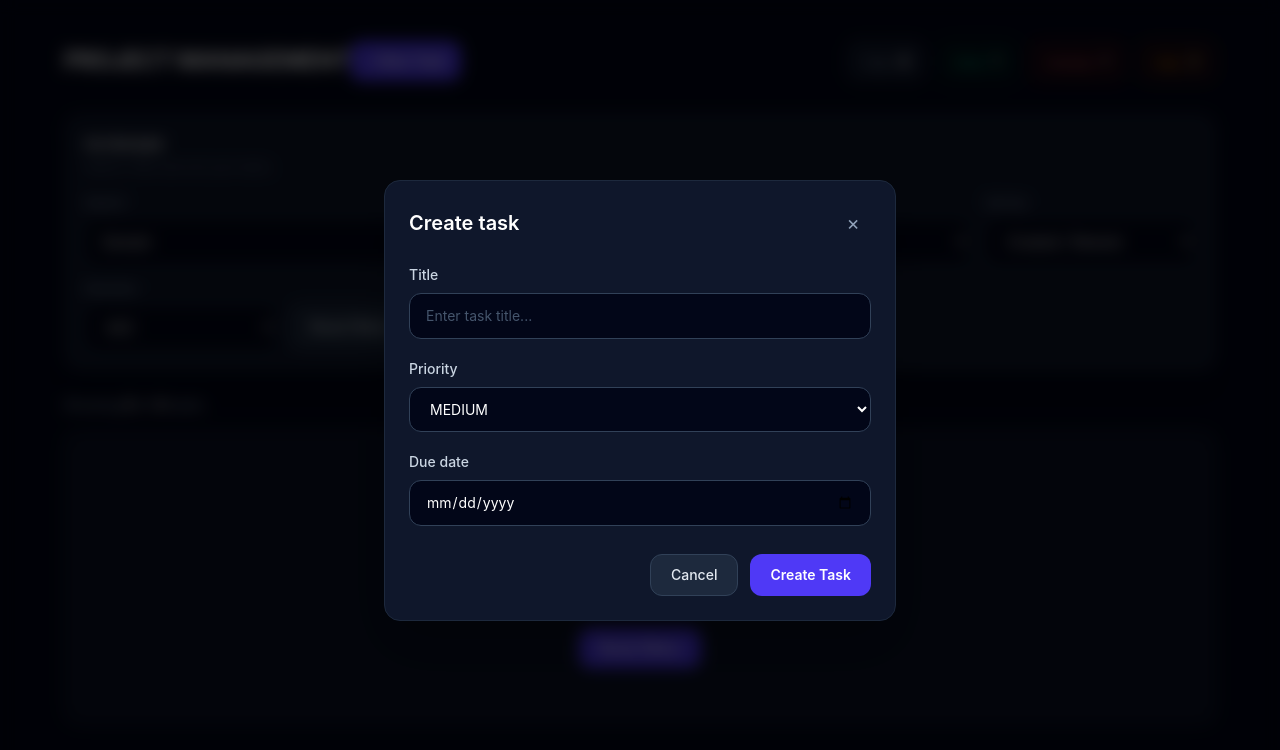
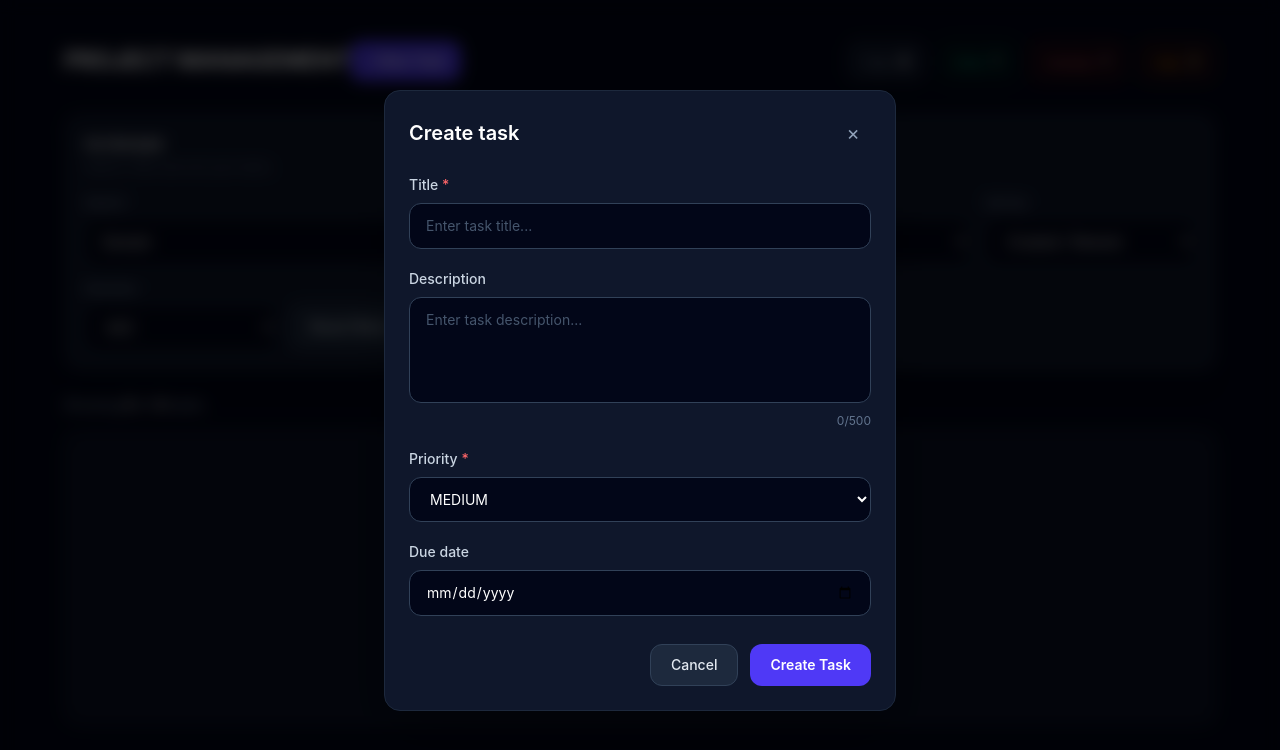
Before and after one commit to BuiDucDuy06/TaskBoard, a React (Vite) app in the folder taskboardv0.1/: page / in a window 1280 px wide. Both pictures are taken after typing "Sample" into the empty fields and a click on the button "+ New Task". Shown: the top 750 px of the page. Built offline with nearby package versions, Linux system fonts and the light colour scheme.

Commit message:
implement: Improve the Create/Edit forms with clear validation

```diff
--- a/taskboardv0.1/src/components/TaskBoardPage.tsx
+++ b/taskboardv0.1/src/components/TaskBoardPage.tsx
@@ -6,10 +6,11 @@ import type {
   TaskStatus,
   SortBy,
   SortDirection,
+  CreateTaskInput,
+  UpdateTaskInput,
 } from "../types";
 
 import { filterTasks } from "../utils/TaskFilters";
-
 import { BoardHeader } from "./BoardHeader";
 import { BoardSummary } from "./BoardSummary";
 import { EmptyState } from "./EmptyState";
@@ -114,35 +115,32 @@ export function TaskBoardPage() {
     setEditingTaskId(null);
   };
 
-  const addTask = (title: string, priority: TaskPriority, dueDate?: string) => {
+  const addTask = (values: CreateTaskInput) => {
     setTasks((prevTasks) => [
       ...prevTasks,
       {
         id: Date.now(),
-        title,
+        title: values.title,
+        description: values.description,
         status: "TODO",
-        priority,
-        dueDate,
+        priority: values.priority,
+        dueDate: values.dueDate,
       },
     ]);
 
     closeModal();
   };
 
-  const editTask = (
-    id: number,
-    title: string,
-    priority: TaskPriority,
-    dueDate?: string,
-  ) => {
+  const editTask = (id: number, values: UpdateTaskInput) => {
     setTasks((prevTasks) =>
       prevTasks.map((task) =>
         task.id === id
           ? {
               ...task,
-              title,
-              priority,
-              dueDate,
+              title: values.title,
+              description: values.description,
+              priority: values.priority,
+              dueDate: values.dueDate,
             }
           : task,
       ),
@@ -181,19 +179,14 @@ export function TaskBoardPage() {
       ? undefined
       : tasks.find((task) => task.id === editingTaskId);
 
-  const handleFormSubmit = (values: {
-    title: string;
-    priority: TaskPriority;
-    dueDate?: string;
-  }) => {
+  const handleFormSubmit = (values: CreateTaskInput) => {
     if (modalMode === "create") {
-      addTask(values.title, values.priority, values.dueDate);
-
+      addTask(values);
       return;
     }
 
     if (modalMode === "edit" && editingTaskId !== null) {
-      editTask(editingTaskId, values.title, values.priority, values.dueDate);
+      editTask(editingTaskId, values);
     }
   };
 
--- a/taskboardv0.1/src/components/TaskForm.tsx
+++ b/taskboardv0.1/src/components/TaskForm.tsx
@@ -1,12 +1,8 @@
 import { useEffect, useState } from "react";
+import type { CreateTaskInput, TaskPriority } from "../types";
+import { validateTaskInput, type TaskFormErrors} from "../utils/taskValidation";
 
-import type { TaskPriority } from "../types";
-
-type TaskFormValues = {
-  title: string;
-  priority: TaskPriority;
-  dueDate?: string;
-};
+type TaskFormValues = CreateTaskInput;
 
 type TaskFormProps = {
   mode: "create" | "edit";
@@ -22,6 +18,7 @@ type TaskFormProps = {
 
 const defaultValues: TaskFormValues = {
   title: "",
+  description: "",
   priority: "MEDIUM",
   dueDate: "",
 };
@@ -33,37 +30,47 @@ export function TaskForm({
   onCancel,
   isSubmitting = false,
 }: TaskFormProps) {
-  const [title, setTitle] = useState("");
+  const [formValues, setFormValues] = useState<TaskFormValues>(defaultValues);
 
-  const [priority, setPriority] = useState<TaskPriority>("MEDIUM");
-
-  const [dueDate, setDueDate] = useState("");
-
-  const [error, setError] = useState("");
+  const [errors, setErrors] = useState<TaskFormErrors>({});
 
   useEffect(() => {
-    const values = initialValues ?? defaultValues;
+    setFormValues(initialValues ?? defaultValues);
 
-    setTitle(values.title);
-    setPriority(values.priority);
-    setDueDate(values.dueDate ?? "");
-    setError("");
+    setErrors({});
   }, [initialValues]);
+
+  const updateField = <K extends keyof TaskFormValues>(
+    field: K,
+    value: TaskFormValues[K],
+  ) => {
+    setFormValues((prev) => ({
+      ...prev,
+      [field]: value,
+    }));
+
+    setErrors((prev) => ({
+      ...prev,
+      [field]: undefined,
+    }));
+  };
 
   const handleSubmit = (event: React.FormEvent<HTMLFormElement>) => {
     event.preventDefault();
 
-    const trimmedTitle = title.trim();
+    const validationErrors = validateTaskInput(formValues);
 
-    if (!trimmedTitle) {
-      setError("Task title không được để trống.");
+    setErrors(validationErrors);
+
+    if (Object.keys(validationErrors).length > 0) {
       return;
     }
 
     onSubmit({
-      title: trimmedTitle,
-      priority,
-      dueDate: dueDate || undefined,
+      title: formValues.title.trim(),
+      description: formValues.description?.trim() || undefined,
+      priority: formValues.priority,
+      dueDate: formValues.dueDate || undefined,
     });
   };
 
@@ -76,42 +83,85 @@ export function TaskForm({
           htmlFor="task-title"
           className="mb-2 block text-sm font-medium text-slate-300"
         >
-          Title
+          Title <span className="text-red-400">*</span>
         </label>
 
         <input
           id="task-title"
           type="text"
-          value={title}
-          onChange={(event) => {
-            setTitle(event.target.value);
-
-            if (error) {
-              setError("");
-            }
-          }}
+          value={formValues.title}
+          onChange={(event) => updateField("title", event.target.value)}
           placeholder="Enter task title..."
           disabled={isSubmitting}
-          className="w-full rounded-xl border border-slate-700 bg-slate-950 px-4 py-3 text-sm text-white placeholder:text-slate-600 outline-none transition focus:border-indigo-500 focus:ring-2 focus:ring-indigo-500/20 disabled:opacity-50"
+          maxLength={100}
+          className={`w-full rounded-xl border bg-slate-950 px-4 py-3 text-sm text-white outline-none transition placeholder:text-slate-600 disabled:opacity-50 ${
+            errors.title
+              ? "border-red-500 focus:ring-2 focus:ring-red-500/20"
+              : "border-slate-700 focus:border-indigo-500 focus:ring-2 focus:ring-indigo-500/20"
+          }`}
         />
 
-        {error && <p className="mt-2 text-sm text-red-400">{error}</p>}
+        {errors.title && (
+          <p className="mt-2 text-sm text-red-400">{errors.title}</p>
+        )}
       </div>
 
+      <div>
+        <label
+          htmlFor="task-description"
+          className="mb-2 block text-sm font-medium text-slate-300"
+        >
+          Description
+        </label>
+
+        <textarea
+          id="task-description"
+          value={formValues.description ?? ""}
+          onChange={(event) => updateField("description", event.target.value)}
+          placeholder="Enter task description..."
+          disabled={isSubmitting}
+          maxLength={500}
+          rows={4}
+          className={`w-full resize-none rounded-xl border bg-slate-950 px-4 py-3 text-sm text-white outline-none transition placeholder:text-slate-600 disabled:opacity-50 ${
+            errors.description
+              ? "border-red-500 focus:ring-2 focus:ring-red-500/20"
+              : "border-slate-700 focus:border-indigo-500 focus:ring-2 focus:ring-indigo-500/20"
+          }`}
+        />
+
+        <div className="mt-1 flex justify-between">
+          {errors.description ? (
+            <p className="text-sm text-red-400">{errors.description}</p>
+          ) : (
+            <span />
+          )}
+
+          <span className="text-xs text-slate-500">
+            {(formValues.description ?? "").length}
+            /500
+          </span>
+        </div>
+      </div>
       <div>
         <label
           htmlFor="task-priority"
           className="mb-2 block text-sm font-medium text-slate-300"
         >
-          Priority
+          Priority <span className="text-red-400">*</span>
         </label>
 
         <select
           id="task-priority"
-          value={priority}
-          onChange={(event) => setPriority(event.target.value as TaskPriority)}
+          value={formValues.priority}
+          onChange={(event) =>
+            updateField("priority", event.target.value as TaskPriority)
+          }
           disabled={isSubmitting}
-          className="w-full rounded-xl border border-slate-700 bg-slate-950 px-4 py-3 text-sm text-white outline-none focus:border-indigo-500 disabled:opacity-50"
+          className={`w-full rounded-xl border bg-slate-950 px-4 py-3 text-sm text-white outline-none disabled:opacity-50 ${
+            errors.priority
+              ? "border-red-500"
+              : "border-slate-700 focus:border-indigo-500"
+          }`}
         >
           <option value="LOW">LOW</option>
 
@@ -119,8 +169,11 @@ export function TaskForm({
 
           <option value="HIGH">HIGH</option>
         </select>
+
+        {errors.priority && (
+          <p className="mt-2 text-sm text-red-400">{errors.priority}</p>
+        )}
       </div>
-
       <div>
         <label
           htmlFor="task-due-date"
@@ -132,13 +185,20 @@ export function TaskForm({
         <input
           id="task-due-date"
           type="date"
-          value={dueDate}
-          onChange={(event) => setDueDate(event.target.value)}
+          value={formValues.dueDate ?? ""}
+          onChange={(event) => updateField("dueDate", event.target.value)}
           disabled={isSubmitting}
-          className="w-full rounded-xl border border-slate-700 bg-slate-950 px-4 py-3 text-sm text-white outline-none focus:border-indigo-500 disabled:opacity-50"
+          className={`w-full rounded-xl border bg-slate-950 px-4 py-3 text-sm text-white outline-none disabled:opacity-50 ${
+            errors.dueDate
+              ? "border-red-500"
+              : "border-slate-700 focus:border-indigo-500"
+          }`}
         />
+
+        {errors.dueDate && (
+          <p className="mt-2 text-sm text-red-400">{errors.dueDate}</p>
+        )}
       </div>
-
       <div className="flex justify-end gap-3 pt-2">
         <button
           type="button"
--- /dev/null
+++ b/taskboardv0.1/src/utils/taskValidation.ts
@@ -0,0 +1,79 @@
+import type {
+  CreateTaskInput,
+  TaskPriority,
+} from "../types";
+
+export type TaskFormErrors = {
+  title?: string;
+  description?: string;
+  priority?: string;
+  dueDate?: string;
+};
+
+const MAX_TITLE_LENGTH = 100;
+const MAX_DESCRIPTION_LENGTH = 500;
+
+const validPriorities: TaskPriority[] = [
+  "LOW",
+  "MEDIUM",
+  "HIGH",
+];
+
+export function validateTaskInput(
+  input: CreateTaskInput,
+): TaskFormErrors {
+  const errors: TaskFormErrors = {};
+
+  const title = input.title.trim();
+
+  const description =
+    input.description?.trim() ?? "";
+
+  if (!title) {
+    errors.title = "Title is required";
+  } else if (
+    title.length > MAX_TITLE_LENGTH
+  ) {
+    errors.title =
+      "Title must be 100 characters or less";
+  }
+
+  if (
+    description.length >
+    MAX_DESCRIPTION_LENGTH
+  ) {
+    errors.description =
+      "Description must be 500 characters or less";
+  }
+
+  if (
+    !validPriorities.includes(
+      input.priority,
+    )
+  ) {
+    errors.priority =
+      "Please select a valid priority";
+  }
+
+  if (input.dueDate) {
+    const today = new Date();
+
+    today.setHours(0, 0, 0, 0);
+
+    const dueDate = new Date(
+      `${input.dueDate}T00:00:00`,
+    );
+
+    if (
+      Number.isNaN(dueDate.getTime())
+    ) {
+      errors.dueDate =
+        "Please enter a valid due date";
+    } else if (dueDate < today) {
+      errors.dueDate =
+        "Due date cannot be in the past";
+    }
+  }
+
+  return errors;
+}
```
Also changed, not shown: taskboardv0.1/src/components/TaskCard.tsx (+7 -16 lines), taskboardv0.1/src/types.ts (+15 -0 lines).
